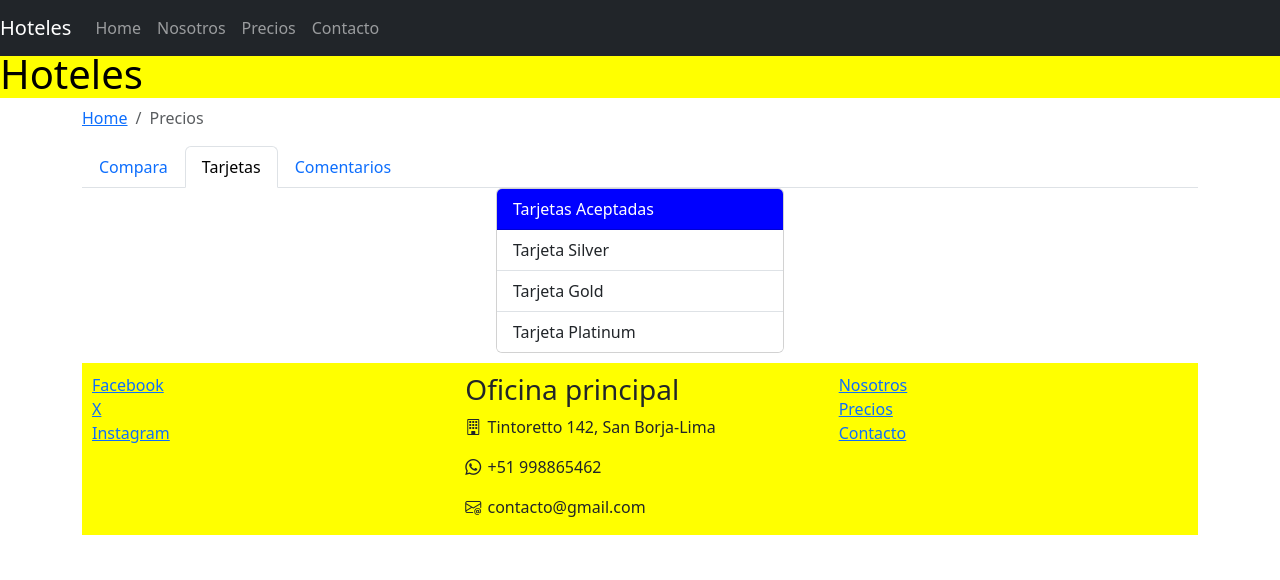
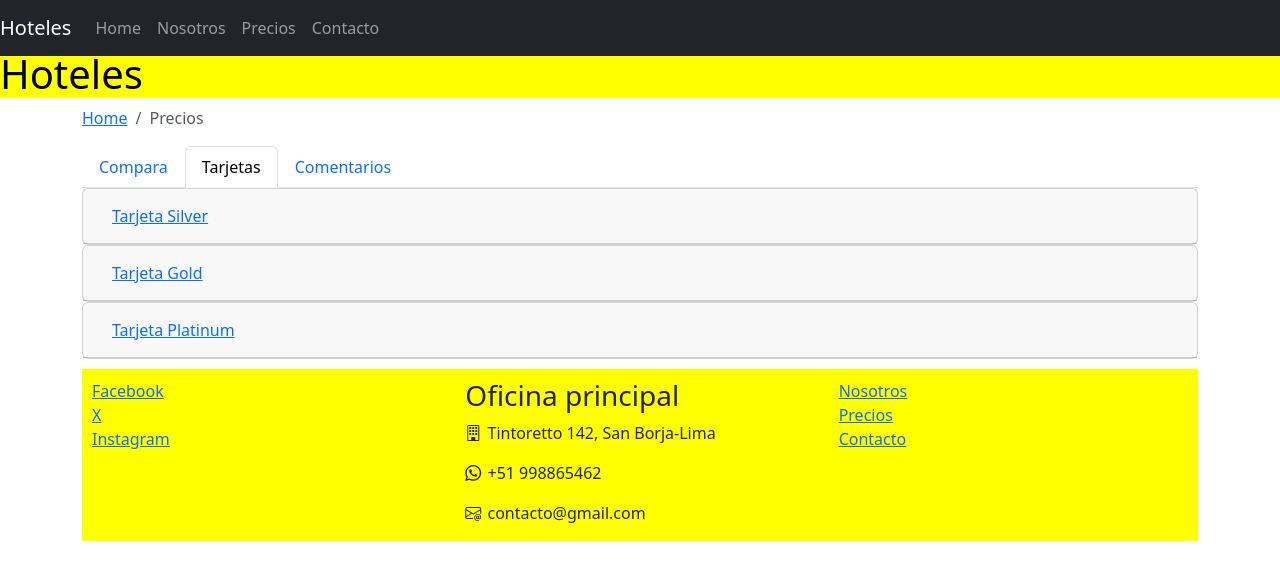
Before and after one commit to Xakuara/sysgalo, a website: page precios.html in a window 1280 px wide. Both pictures are taken after a click on the tab "Tarjetas". Drawn offline with nearby package versions, Linux system fonts and the light colour scheme.

Commit message:
se cambia a accordeon en tarjetas

```diff
--- a/precios.html
+++ b/precios.html
@@ -125,20 +125,54 @@
         </div>
       </div>
       <div class="tab-pane fade" id="tarjetas" role="tabpanel" aria-labelledby="tarjetas-tab">
-        <div class="d-flex justify-content-center">
-          <div class="card" style="width: 18rem;">
-            <div class="card-header" style="background-color: blue; color: white;">
-              Tarjetas Aceptadas
+        <div class="accordion" id="accordionTarjetas">
+          <div class="card">
+            <div class="card-header" id="headingOne">
+              <h5 class="mb-0">
+                <button class="btn btn-link" type="button" data-bs-toggle="collapse" data-bs-target="#collapseSilver" aria-expanded="true" aria-controls="collapseSilver">
+                  Tarjeta Silver
+                </button>
+              </h5>
             </div>
-            <ul class="list-group list-group-flush">
-              <li class="list-group-item">Tarjeta Silver</li>
-              <li class="list-group-item">Tarjeta Gold</li>
-              <li class="list-group-item">Tarjeta Platinum</li>
-            </ul>
+            <div id="collapseSilver" class="collapse" aria-labelledby="HeadingOne" data-parent="#accordionTarjetas">
+              <div class="card-body">
+                Puede realizar reservas hasta 3 meses sin intereses.
+              </div>
+            </div>
+          </div>
+          <div class="card">
+            <div class="card-header" id="headingTwo">
+              <h5 class="mb-0">
+                <button class="btn btn-link" type="button" data-bs-toggle="collapse" data-bs-target="#collapseGold" aria-expanded="true" aria-controls="collapseGold">
+                  Tarjeta Gold
+                </button>
+              </h5>
+            </div>
+            <div id="collapseGold" class="collapse" aria-labelledby="HeadingTwo" data-parent="#accordionTarjetas">
+              <div class="card-body">
+                Puede realizar reservas hasta 6 meses sin intereses.
+              </div>
+            </div>
+          </div>
+          <div class="card">
+            <div class="card-header" id="headingThree">
+              <h5 class="mb-0">
+                <button class="btn btn-link" type="button" data-bs-toggle="collapse" data-bs-target="#collapsePlatinum" aria-expanded="true" aria-controls="collapsePlatinum">
+                  Tarjeta Platinum
+                </button>
+              </h5>
+            </div>
+            <div id="collapsePlatinum" class="collapse" aria-labelledby="HeadingThree" data-parent="#accordionTarjetas">
+              <div class="card-body">
+                Puede realizar reservas hasta 12 meses sin intereses.
+              </div>
+            </div>
           </div>
         </div>
       </div>
-      <div class="tab-pane fade" id="comentarios" role="tabpanel" aria-labelledby="comentarios-tab">Comentarios</div>
+      <div class="tab-pane fade" id="comentarios" role="tabpanel" aria-labelledby="comentarios-tab">
+        Comentarios
+      </div>
   </div>
     <footer>
       <div class="row">
```
